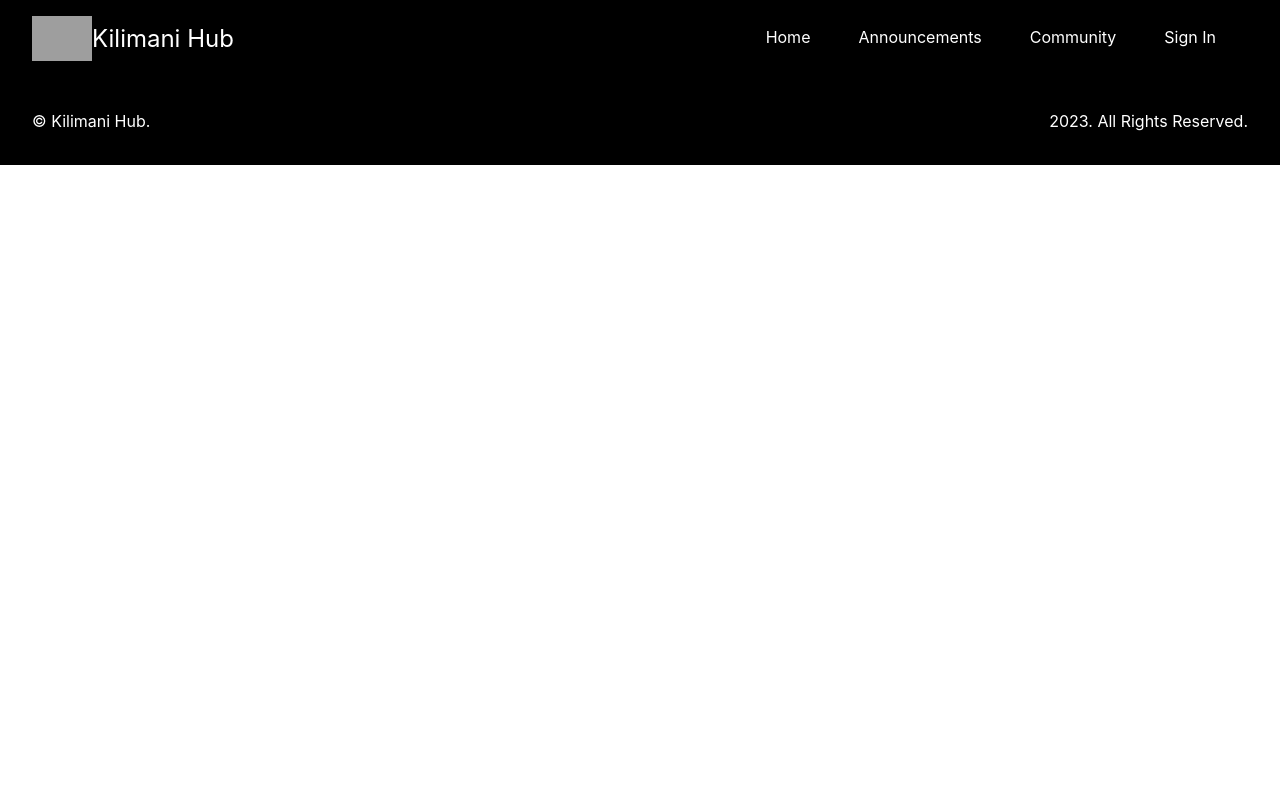
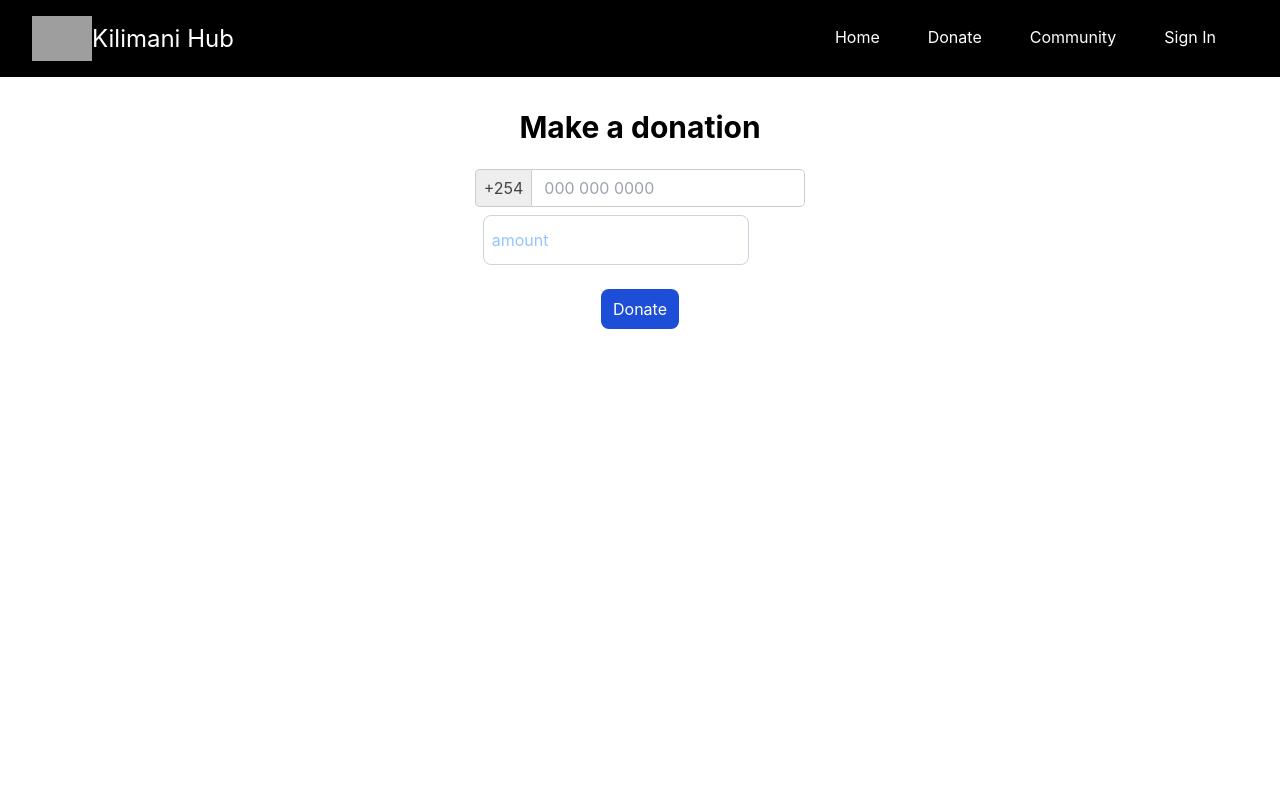
Before and after one commit to gregorymark254/kilimanifront, a React (Create React App) app: page /donate in a window 1280 px wide. Shown: the top 800 px of the page. Built offline with nearby package versions, Linux system fonts and the light colour scheme; grey boxes are pictures that could not be loaded.

Commit message:
kilimani

```diff
--- a/src/App.js
+++ b/src/App.js
@@ -3,6 +3,7 @@ import Home from './pages/Home'
 import Announcements from './pages/Announcements'
 import MyComment from './pages/MyComment'
 import Comment from './pages/Comment'
+import Donate from './pages/Donate'
 import Help from './pages/Help'
 import Events from './pages/Events'
 import New from './pages/New'
@@ -34,6 +35,7 @@ function App() {
         <Route path="/announcements" element={<Announcements />} />
         <Route path="/comment/:id" element={<Comment />} />
         <Route path="/mycomment/:id" element={<MyComment />} />
+        <Route path="/donate" element={<Donate />} />
         <Route path="/help" element={<Help />} />
         <Route path="/events" element={<Events />} />
         <Route path="/new" element={<New />} />
--- a/src/index.css
+++ b/src/index.css
@@ -40,3 +40,38 @@ html {
   background-size: cover;
   background-position: center center;
 }
+
+.prefix {
+  padding: 4px 8px;
+  font-size: 16px;
+  font-weight: 400;
+  line-height: 1;
+  color: #444;
+  text-align: center;
+  background-color: #eee;
+  border: 1px solid #ccc;
+  width: 1%;
+  white-space: nowrap;
+  vertical-align: middle;
+  display: table-cell;
+  border-radius: 5px 0px 0px 5px;
+  border-right: 0;
+}
+
+.input {
+  position: relative;
+  z-index: 2;
+  float: left;
+  width: 100%;
+  display: table-cell;
+  padding: 6px 12px;
+  border: 1px solid #ccc;
+  margin: 0;
+  border-radius: 0px 5px 5px 0px;
+}
+
+.content {
+  position: relative;
+  display: table;
+  border-collapse: separate;
+}
--- /dev/null
+++ b/src/pages/Donate.js
@@ -0,0 +1,65 @@
+import React, { useState } from 'react'
+import { toast } from 'react-toastify';
+import axios from './api/api'
+
+const Donate = () => {
+
+  const [phone,setPhone] = useState('')
+  const [amount,setAmount] = useState('')
+
+  const handleSubmit = async (e) => {
+    e.preventDefault()
+    try {
+      const response = await axios.post("/api/v7/stk",
+      JSON.stringify({phone,amount}),
+      {
+        headers: {'Content-Type' : 'application/json'},
+        withCredential : true
+      })
+      console.log(response?.message)
+      toast.success("Donation Succesful")
+    } catch (error) {
+      console.log(error)
+      console.log(error?.response)
+      toast.error("Donation failed")
+    }
+  }
+
+  return (
+    <div className="min-h-screen">
+      <div className="container mx-auto p-4">
+        <h1 className="text-3xl font-bold text-center mt-4">Make a donation</h1><br />
+        <div className="flex flex-wrap justify-center items-center">
+          <form onSubmit={handleSubmit}>
+            <div className="content">
+              <span className="prefix">+254</span>
+              <input
+                type="tel"
+                name="input"
+                placeholder="000 000 0000"
+                className="input"
+                value={phone}
+                onChange={(e) => setPhone(e.target.value)}
+              />
+            </div>
+            <div className="p-2">
+              <input
+                type="number"
+                required
+                placeholder="amount"
+                className="py-3 px-2 bg-inherit border border-slate-300 placeholder-blue-300 focus:outline-none focus:border-sky-500 rounded-lg  focus:ring-1"
+                value={amount}
+                onChange={(e) => setAmount(e.target.value)}
+              />
+            </div>
+            <div className="p-4 text-center">
+              <button className="bg-blue-700 text-white px-3 py-2 rounded-lg hover:bg-blue-500">Donate</button>
+            </div>
+          </form>
+        </div>
+      </div>
+    </div>
+  )
+}
+
+export default Donate
--- a/src/pages/Nav/Nav.js
+++ b/src/pages/Nav/Nav.js
@@ -35,7 +35,7 @@ const Nav = () => {
                 <a href="/" className="nav-links">Home</a>
               </li>
               <li className="nav-item">
-                <a href="/announcements" className="nav-links">Announcements</a>
+                <a href="/donate" className="nav-links">Donate</a>
               </li>
               <li className="nav-item">
                 <a target="_blank" rel="noreferrer" href="https://www.kilimani.org/" className="nav-links">Community</a>
```
